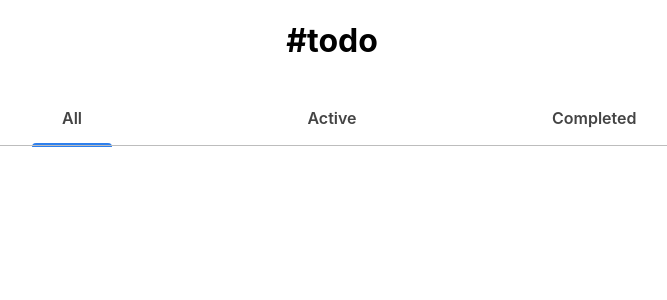
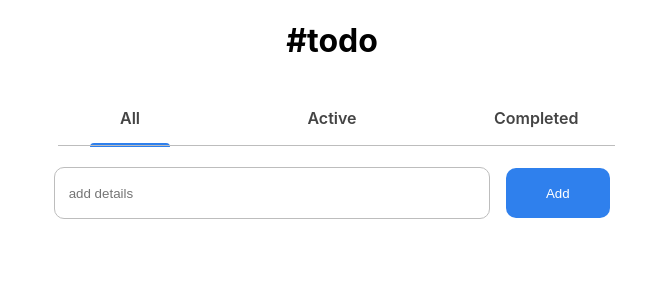
Before and after one commit to MFabri31/todo-app, a React (Create React App) app: page / in a window 1280 px wide. Shown: the top 300 px of the page, without its empty margins (308-975 px from the left). Built offline with nearby package versions, Linux system fonts and the light colour scheme.

Commit message:
Agrega el componente form

```diff
--- /dev/null
+++ b/src/components/Form.css
@@ -0,0 +1,33 @@
+.form__field {
+  text-align: center;
+}
+
+.form__input {
+  width: 65%;
+  padding: 1.3em 10em 1.3em 1em;
+  outline: none;
+  border-radius: 10px;
+  margin-right: 1rem;
+  border: 1px solid var(--gray-color);
+}
+
+@media screen and (min-width: 768px) {
+  .form__input {
+    width: 45%;
+    padding-right: 15em;
+  }
+}
+
+.form__btn {
+  padding: 1.3em 3em;
+  border-radius: 10px;
+  border: none;
+  background-color: var(--primary-color);
+  color: #fff;
+}
+
+@media screen and (min-width: 768px) {
+  .form__btn {
+    cursor: pointer;
+  }
+}
--- /dev/null
+++ b/src/components/Form.js
@@ -0,0 +1,15 @@
+import React from "react";
+import "./Form.css";
+
+const Form = () => {
+  return (
+    <form className="form">
+      <div className="form__field">
+        <input class="form__input" type="text" placeholder="add details" />
+        <button class="form__btn">Add</button>
+      </div>
+    </form>
+  );
+};
+
+export default Form;
--- a/src/index.css
+++ b/src/index.css
@@ -27,7 +27,7 @@ body {
 }
 
 .container {
-  max-width: 1200px;
+  max-width: 968px;
   margin-left: auto;
   margin-right: auto;
 }
--- a/src/pages/Home.js
+++ b/src/pages/Home.js
@@ -1,4 +1,5 @@
 import React from "react";
+import Form from "../components/Form";
 import Header from "../components/Header";
 import Nav from "../components/Nav";
 
@@ -7,6 +8,7 @@ const Home = () => {
     <div>
       <Header />
       <Nav />
+      <Form />
     </div>
   );
 };
```
